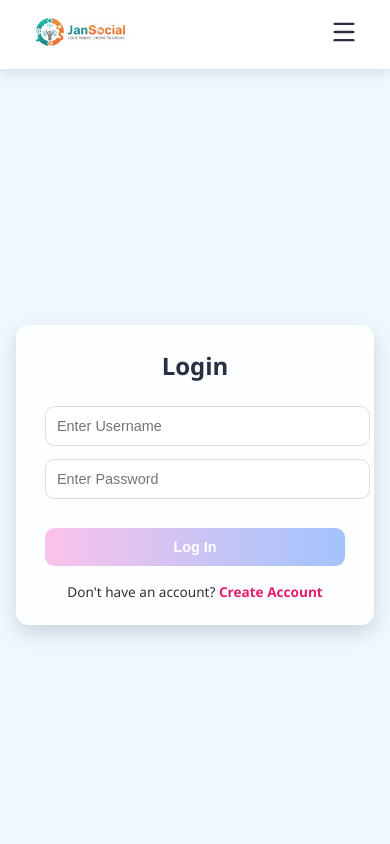
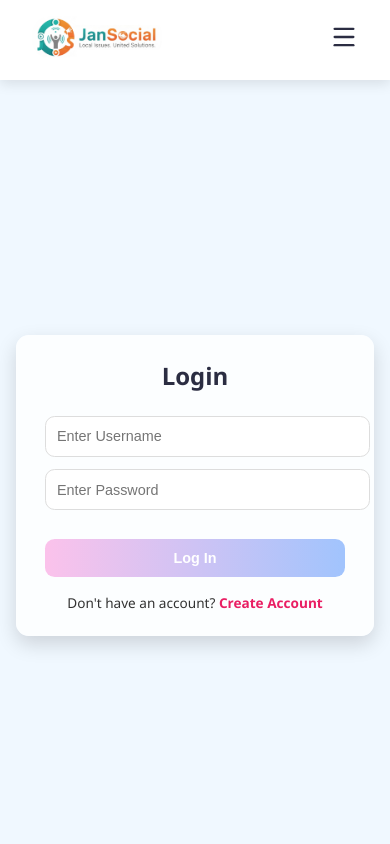
Before and after one commit to AmolWebs/JanSocial, a React (Vite) app in the folder Frontend/: page /login in a window 390 px wide. Shown: the top 844 px of the page. Built offline with nearby package versions, Linux system fonts and the light colour scheme.

Commit message:
logo width increased

```diff
--- a/Frontend/src/components/Navbar.css
+++ b/Frontend/src/components/Navbar.css
@@ -83,7 +83,7 @@
 
 @media (max-width: 768px){
   .navbar-logo{
-  width:30%;
+  width:40%;
 }
 }
 
```
